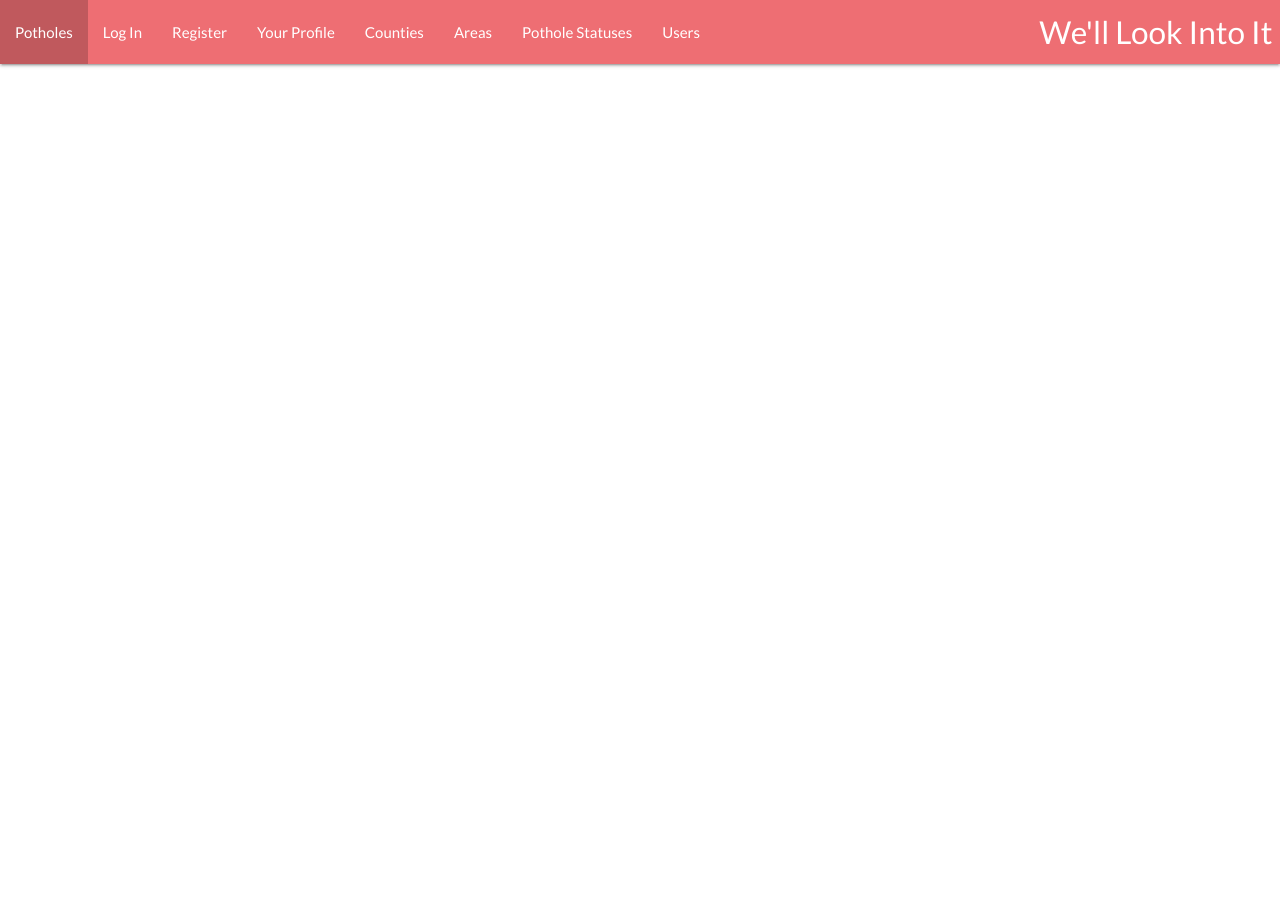
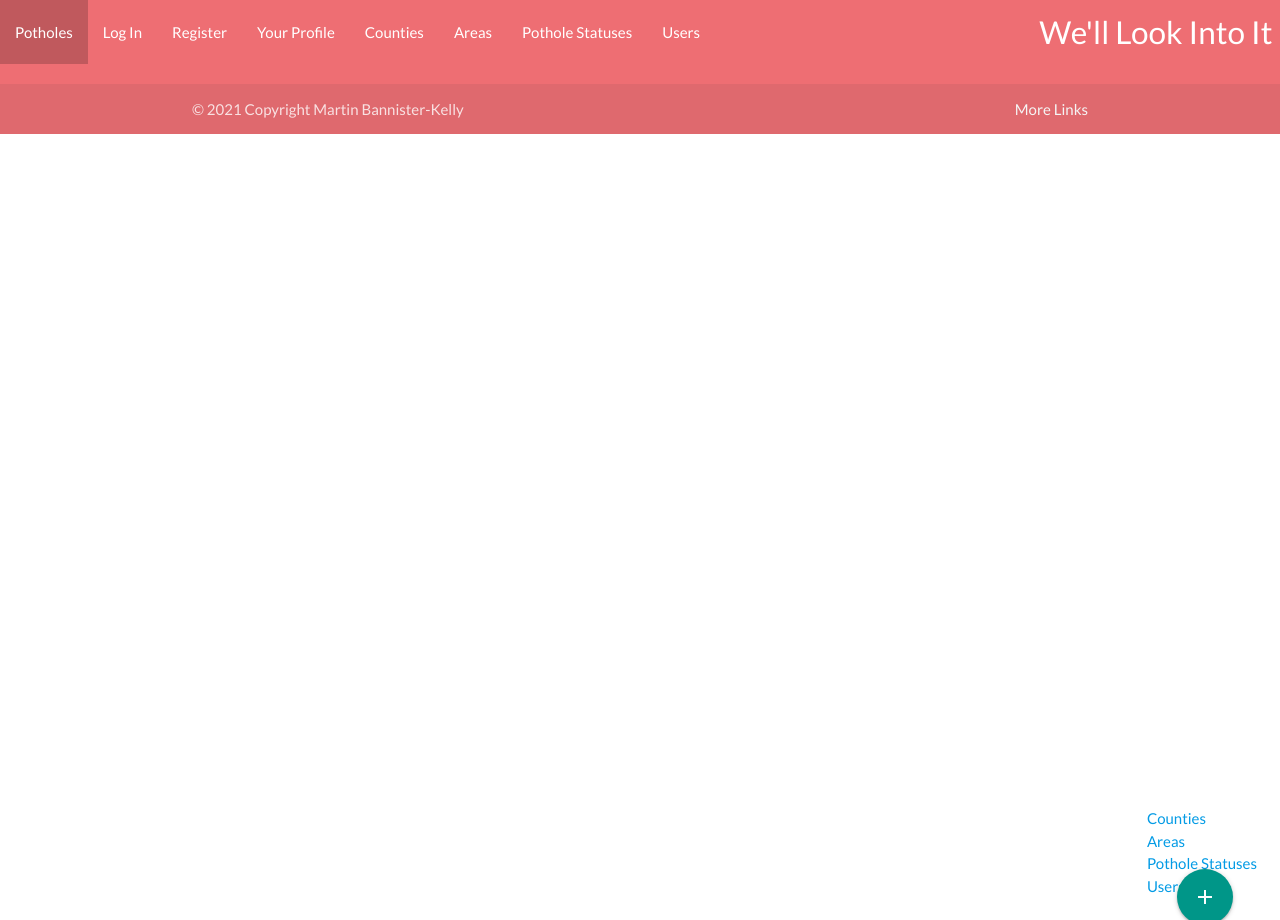
Before and after one commit to martinbannister/CI_MS3_We-ll_Look_Into_It, a Flask app: page / in a window 1280 px wide. Run offline with Flask 2, Linux system fonts and the light colour scheme; data that the repository does not hold is empty; some libraries are stand-ins or nearby versions.

Commit message:
FEAT(base.html): add navigation, footer and footer FAB

```diff
--- a/templates/base.html
+++ b/templates/base.html
@@ -1,19 +1,23 @@
 <!DOCTYPE html>
 <html lang="en">
+
     <head>
         <meta charset="UTF-8">
         <meta http-equiv="X-UA-Compatible" content="IE=edge">
         <meta name="viewport" content="width=device-width, initial-scale=1.0">
-    <link rel="stylesheet" href="https://cdnjs.cloudflare.com/ajax/libs/materialize/1.0.0/css/materialize.min.css" type="text/css">
-    <link href="https://fonts.googleapis.com/icon?family=Material+Icons"rel="stylesheet" type="text/css">
+        <link rel="stylesheet" href="https://cdnjs.cloudflare.com/ajax/libs/materialize/1.0.0/css/materialize.min.css"
+            type="text/css">
+        <link href="https://fonts.googleapis.com/icon?family=Material+Icons" rel="stylesheet" type="text/css">
         <link rel="preconnect" href="https://fonts.googleapis.com">
         <link rel="preconnect" href="https://fonts.gstatic.com" crossorigin>
-    <link href="https://fonts.googleapis.com/css2?family=Lato:wght@400;700&display=swap" rel="stylesheet" type="text/css">
+        <link href="https://fonts.googleapis.com/css2?family=Lato:wght@400;700&display=swap" rel="stylesheet"
+            type="text/css">
         <link rel="stylesheet" href="{{ url_for('static', filename='css/style.css') }}" type="text/css">
         {% block styles %}
         {% endblock %}
         <title>We'll Look Into It - Pothole Reporter</title>
     </head>
+
     <body>
 
         <header>
@@ -44,12 +48,33 @@
                 <li><a href="">Users</a></li>
             </ul>
         </header>
+        <main>
             {% block content %}
             {% endblock %}
+        </main>
 
         <script src="https://cdnjs.cloudflare.com/ajax/libs/materialize/1.0.0/js/materialize.min.js"></script>
         <script src="{{ url_for('static', filename='js/script.js') }}"></script>
         {% block scripts %}
         {% endblock %}
+
+        <footer class="page-footer">
+            <div class="footer-copyright">
+                <div class="container">
+                    <div class="fixed-action-btn">
+                        <a class="btn-floating btn-large halfway-fab waves-effect waves-light teal">
+                            <i class="material-icons">add</i>
+                        </a>
+                        <li><a href="">Counties</a></li>
+                        <li><a href="">Areas</a></li>
+                        <li><a href="">Pothole Statuses</a></li>
+                        <li><a href="">Users</a></li>
+                    </div>
+                    © 2021 Copyright Martin Bannister-Kelly
+                    <a class="grey-text text-lighten-4 right" href="#!">More Links</a>
+                </div>
+            </div>
+        </footer>
     </body>
+
 </html>
```
Lines whose indentation alone changed are shown as unchanged.
